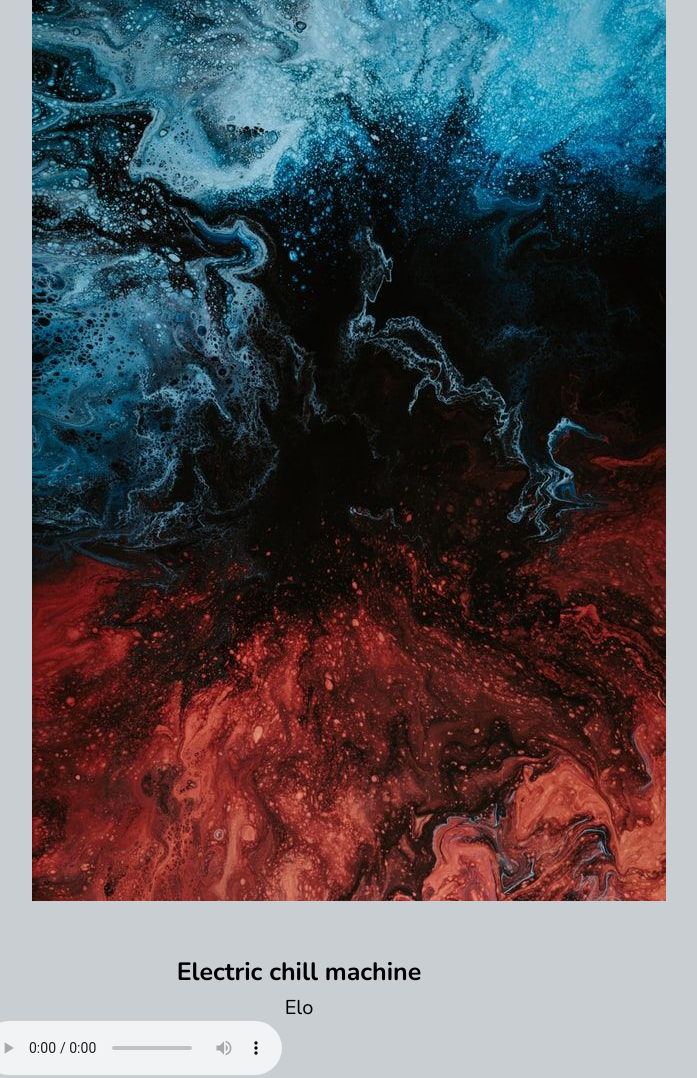
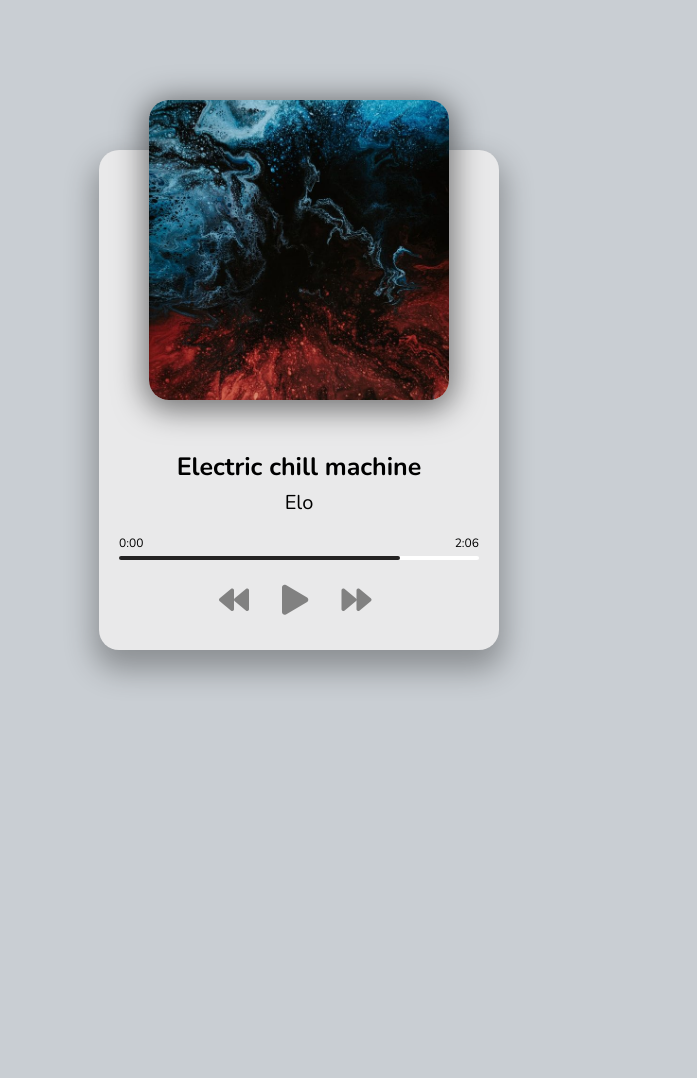
Before and after one commit to Dev-Elo-1505/Music-Player-ZTM, a plain HTML site: page index.html in a window 1280 px wide. Shown: the whole page, without its empty margins (341-1038 px from the left). After the commit the page ends 800 px from the top, so only its background shows below. Drawn offline with nearby package versions, Linux system fonts and the light colour scheme.

Commit message:
Complete UI

```diff
--- a/index.html
+++ b/index.html
@@ -19,7 +19,19 @@
 
       <h2 id="title">Electric chill machine</h2>
       <h3 id="artist">Elo</h3>
-      <audio src="./music/jacinto-1.mp3" controls></audio>
+      <audio src="./music/jacinto-1.mp3"></audio>
+      <div class="progress-container" id="progress-container">
+        <div class="progress" id="progress"></div>
+        <div class="duration-wrapper">
+          <span id="current-time">0:00</span
+          ><span id="total-duration">2:06</span>
+        </div>
+      </div>
+      <div class="player-controls">
+        <i class="fas fa-backward" id="prev" title="Previous"></i>
+        <i class="fas fa-play" id="play" class="main-button" title="Play"></i>
+        <i class="fas fa-forward" id="next" title="Next"></i>
+      </div>
     </div>
     <!-- Script -->
     <script src="script.js"></script>
--- a/style.css
+++ b/style.css
@@ -17,13 +17,27 @@ body {
 }
 
 .player-container {
-
+  width: 400px;
+  height: 500px;
+  background: #e9e9ea;
+  border-radius: 20px;
+  box-shadow: 0 15px 30px 5px rgba(0, 0, 0, 0.3);
 }
 
 .img-container {
+  width: 300px;
+  height: 300px;
   position: relative;
   top: -50px;
   left: 50px;
+}
+
+.img-container img {
+  height: 100%;
+  width: 100%;
+  object-fit: cover;
+  border-radius: 20px;
+  box-shadow: 0 5px 30px 5px rgba(0, 0, 0, 0.5);
 }
 
 h2 {
@@ -54,7 +68,7 @@ h3 {
   border-radius: 5px;
   height: 100%;
   /* change this to show progress */
-  width: 66%;
+  width: 78%;
   transition: width 0.1s linear;
 }
 
@@ -77,6 +91,12 @@ h3 {
   font-size: 30px;
   color: rgb(129, 129, 129);
   margin-right: 30px;
+  cursor: pointer;
+  user-select: none;
+}
+
+.fas:hover {
+  filter:brightness(80%);
 }
 
 .main-button {
@@ -87,6 +107,10 @@ h3 {
 
 /* Media Query: iPhone (Vertical) */
 @media screen and (max-width: 376px) {
+.player-container {
+  width: 95vw;
+}
+
   .img-container {
     left: 29px;
   }
```
